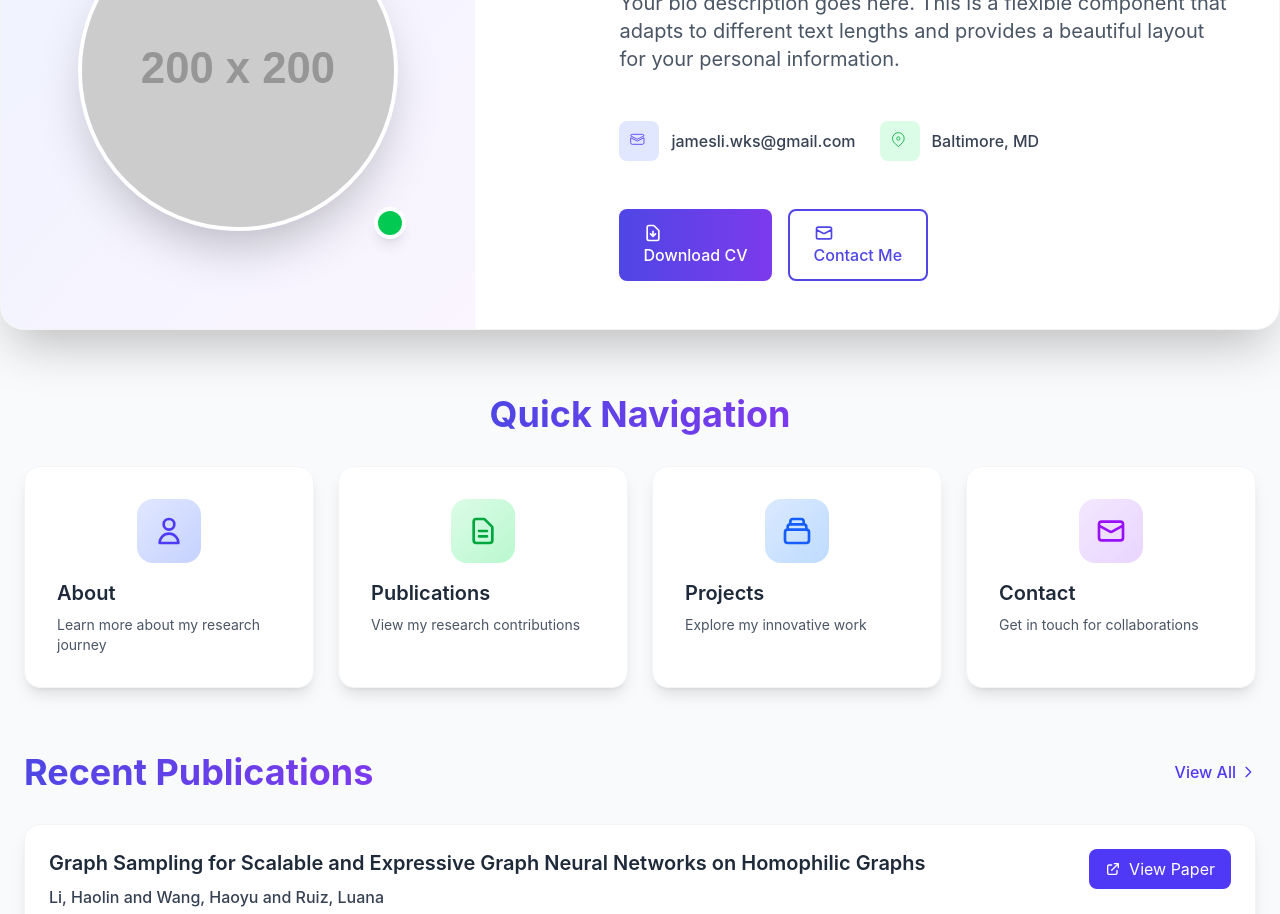
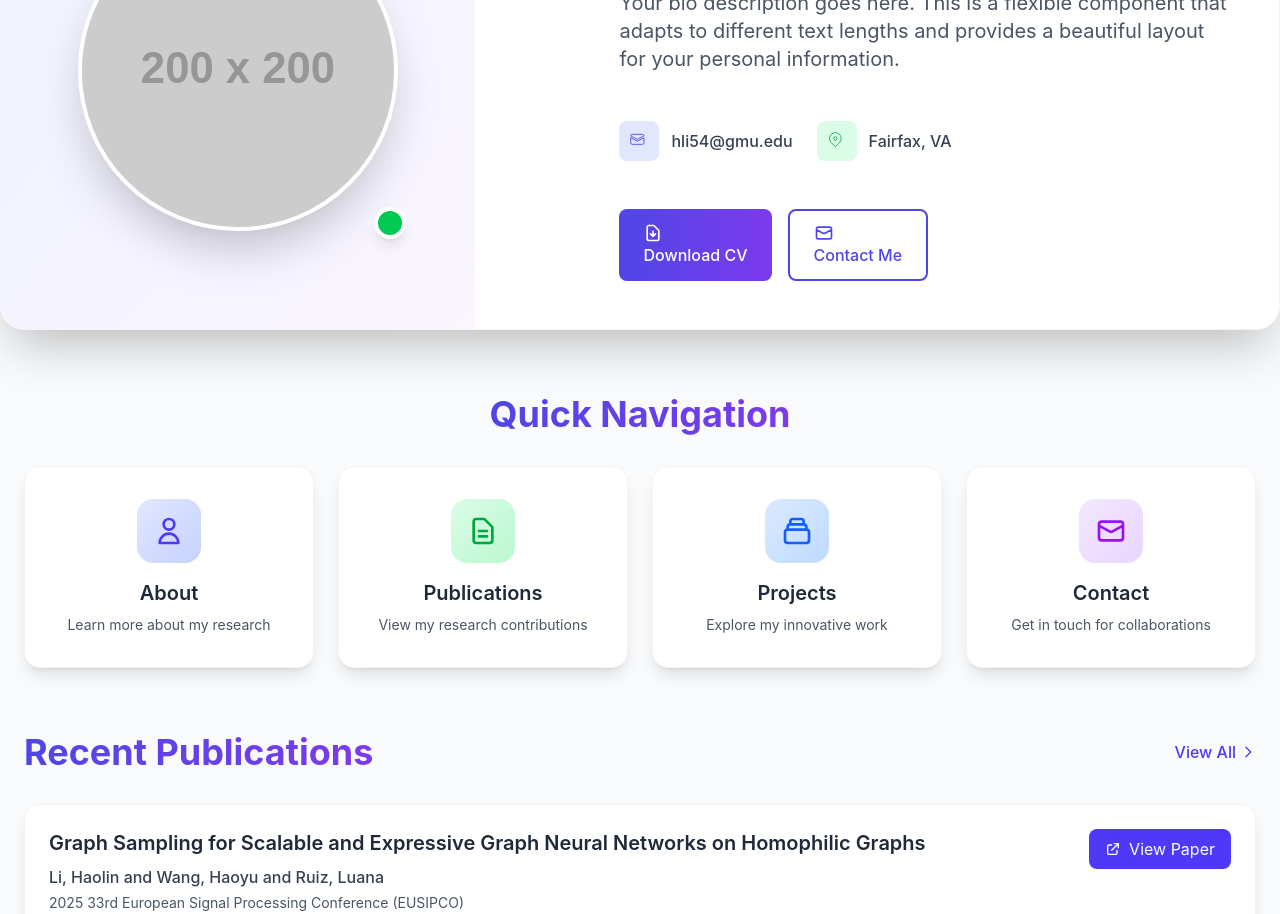
Before and after one commit to JamesLi128/Haolin-Li, a React (Vite) app: page / in a window 1280 px wide. Shown: the part 1020-1934 px from the top of the page. Built offline with nearby package versions, Linux system fonts and the light colour scheme.

Commit message:
text center for Navigation card & email, address update

```diff
--- a/src/components/Biocard.jsx
+++ b/src/components/Biocard.jsx
@@ -5,8 +5,8 @@ const Biocard = ({
   title = "PhD, Computational Sciences and Informatics",
   description = "Your bio description goes here. This is a flexible component that adapts to different text lengths and provides a beautiful layout for your personal information.",
   imageUrl = "https://via.placeholder.com/200x200?text=Your+Photo",
-  email = "jamesli.wks@gmail.com",
-  location = "Baltimore, MD",
+  email = "hli54@gmu.edu",
+  location = "Fairfax, VA",
 }) => {
   // Function to handle CV download
   const handleDownloadCV = () => {
--- a/src/pages/HomePage.jsx
+++ b/src/pages/HomePage.jsx
@@ -188,7 +188,7 @@ const HomePage = () => {
         <h2 className="text-4xl font-bold text-gray-800 mb-8 text-center">
           <span className="gradient-text">Quick Navigation</span>
         </h2>
-        <div className="grid grid-cols-2 md:grid-cols-4 gap-6">
+        <div className="grid grid-cols-2 md:grid-cols-4 gap-6 text-center">
           <Link
             to="/about"
             className="group bg-white p-8 rounded-2xl shadow-lg card-hover border border-gray-100"
@@ -212,7 +212,7 @@ const HomePage = () => {
               About
             </h3>
             <p className="text-gray-600 text-sm">
-              Learn more about my research journey
+              Learn more about my research
             </p>
           </Link>
 
```
Also changed, not shown: 1 other file (tests, documents, lock files or other folders).
